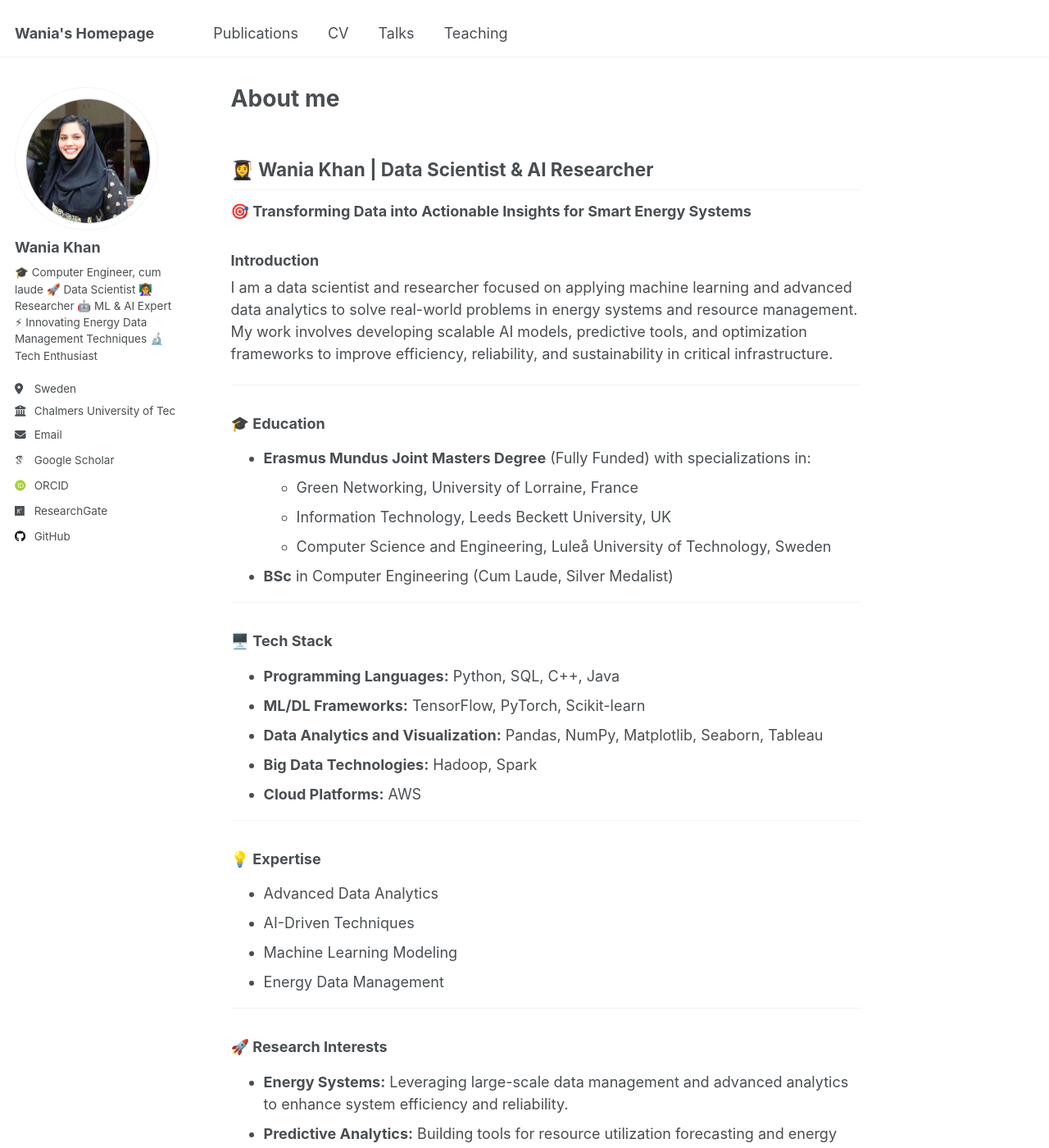
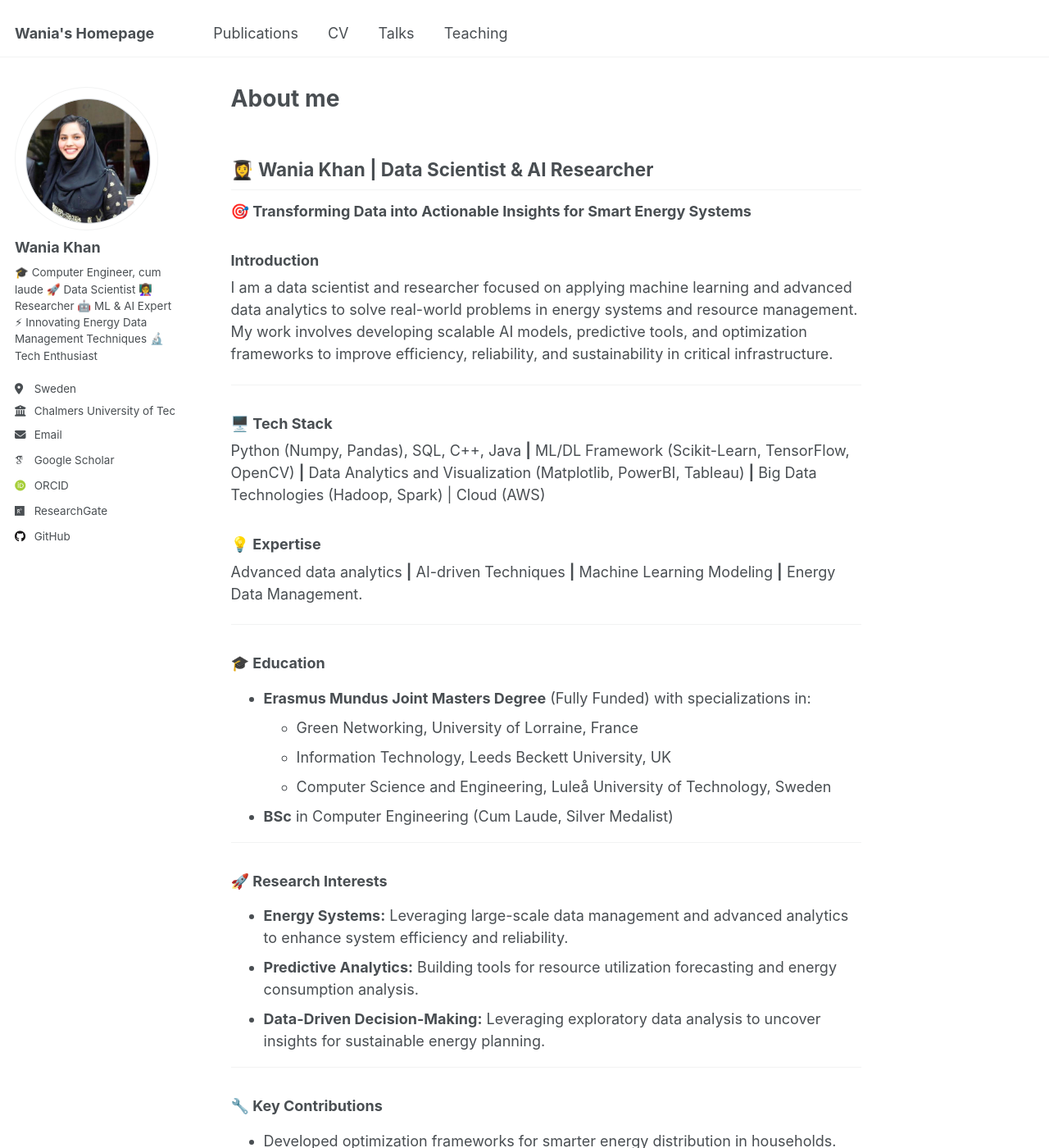
Before and after one commit to WaniaKhance/WaniaKhan-Profile, a Jekyll site: the page built from _pages/about.md, in a window 1280 px wide and 1400 px high. Shown: the whole window at 82% size. Built offline with Jekyll 4.4.1, drawn with Linux system fonts in a browser that asks for light colours; some web fonts are replaced; part of the change alters nothing that is shown.

Commit message:
Update about.md

```diff
--- a/_pages/about.md
+++ b/_pages/about.md
@@ -18,6 +18,14 @@ I am a data scientist and researcher focused on applying machine learning and ad
 
 ---
 
+### **🖥️ Tech Stack**
+Python (Numpy, Pandas), SQL, C++, Java **|** ML/DL Framework (Scikit-Learn, TensorFlow, OpenCV) **|** Data Analytics and Visualization (Matplotlib, PowerBI, Tableau) **|** Big Data Technologies (Hadoop, Spark) | Cloud (AWS)
+
+### **💡 Expertise**
+Advanced data analytics **|** AI-driven Techniques **|** Machine Learning Modeling **|** Energy Data Management.
+
+---
+
 ### **🎓 Education**
 
 - **Erasmus Mundus Joint Masters Degree** (Fully Funded) with specializations in:
@@ -25,26 +33,6 @@ I am a data scientist and researcher focused on applying machine learning and ad
     - Information Technology, Leeds Beckett University, UK
     - Computer Science and Engineering, Luleå University of Technology, Sweden
 - **BSc** in Computer Engineering (Cum Laude, Silver Medalist)
-
----
-
-### **🖥️ Tech Stack**
-
-- **Programming Languages:** Python, SQL, C++, Java
-- **ML/DL Frameworks:** TensorFlow, PyTorch, Scikit-learn
-- **Data Analytics and Visualization:** Pandas, NumPy, Matplotlib, Seaborn, Tableau
-- **Big Data Technologies:** Hadoop, Spark
-- **Cloud Platforms:** AWS
-
----
-
-### **💡 Expertise**
-
-- Advanced Data Analytics
-- AI-Driven Techniques
-- Machine Learning Modeling
-- Energy Data Management
-
 
 ---
 
```
